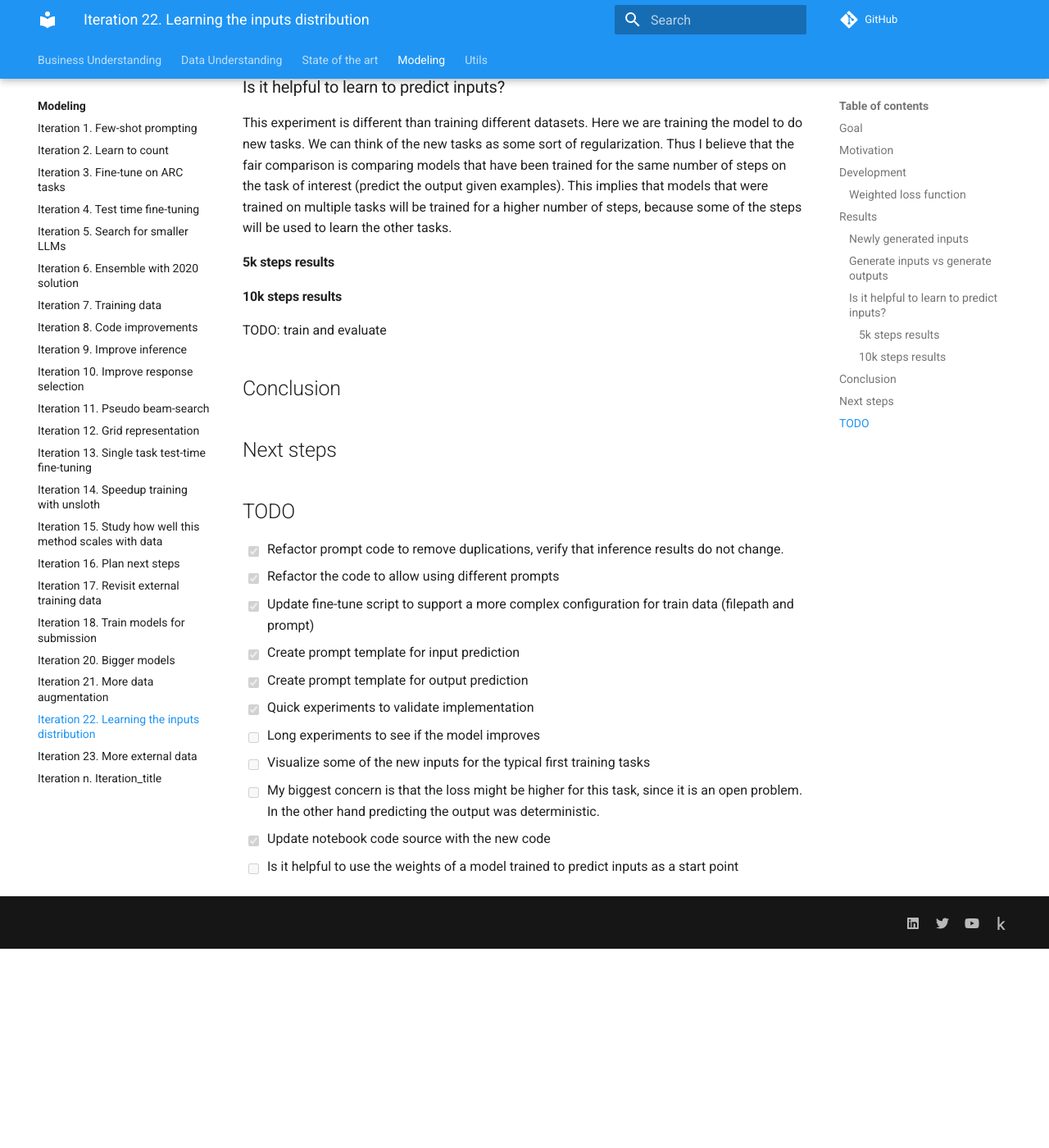
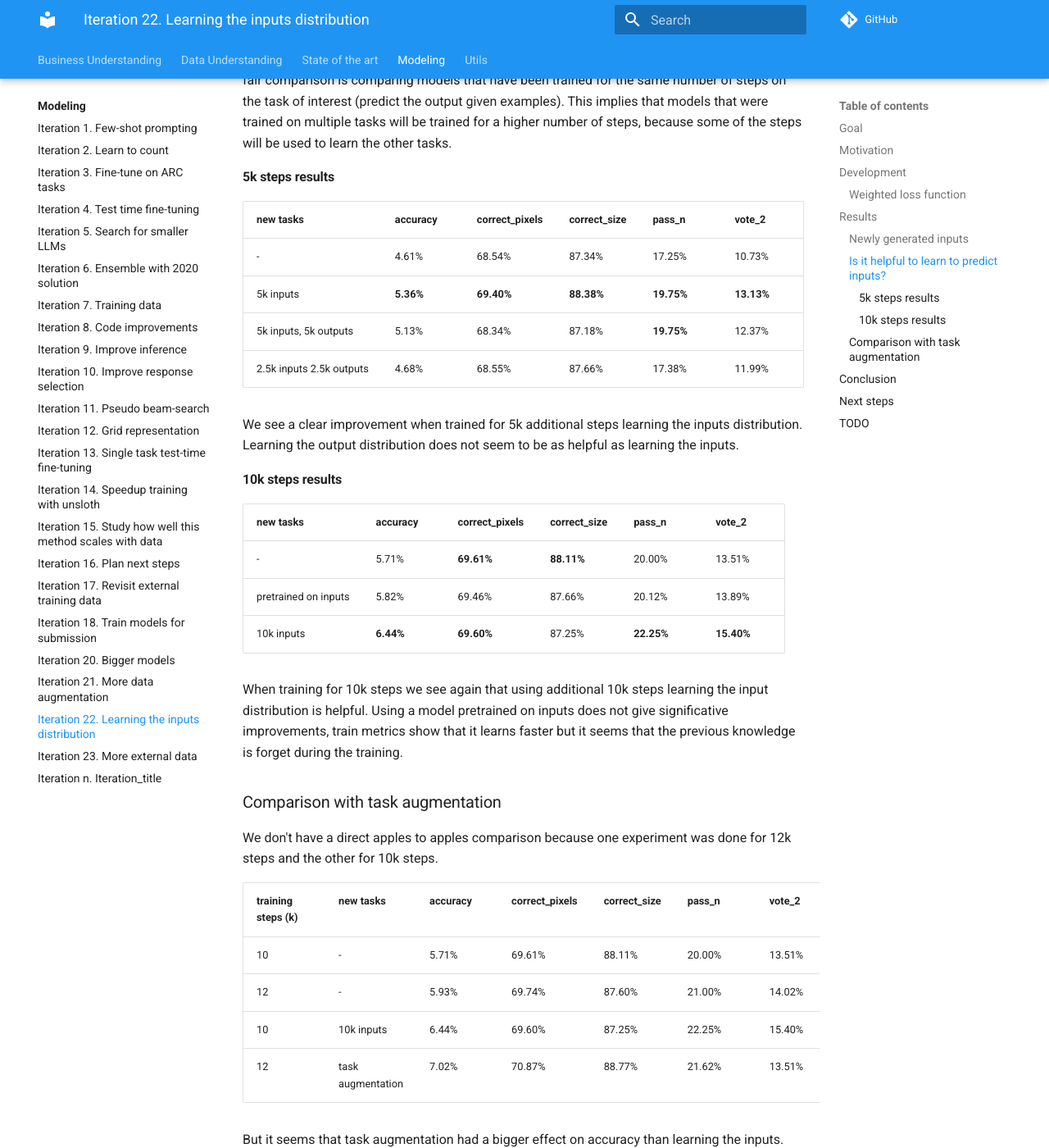
Before and after one commit to zhengjunyao-work/arc24, an MkDocs documentation site: the page built from docs/modeling/Iteration_22_learning_inputs_distribution.md, in a window 1280 px wide and 1400 px high, scrolled down 3500 px. Shown: the whole window at 82% size. Built offline with MkDocs 1.6.1 and Material for MkDocs 9.7.7, drawn with Linux system fonts in a browser that asks for light colours; comment, search, counter and statistics services are not loaded; before the commit the page ends 4657 px from its top, so only the background shows below that; some of the changed text lies outside the part shown.

Commit message:
documented results

```diff
--- a/docs/modeling/Iteration_22_learning_inputs_distribution.md
+++ b/docs/modeling/Iteration_22_learning_inputs_distribution.md
@@ -153,10 +153,6 @@ I have done a quick experiments with a model trained for 1k steps. It seemed tha
 
 TODO: train a model for longer, starting from the short model weights.
 
-### Generate inputs vs generate outputs
-
-TODO: is it more difficult to generate inputs?
-
 ### Is it helpful to learn to predict inputs?
 
 This experiment is different than training different datasets. Here we are training the model to do new tasks.
@@ -167,9 +163,42 @@ of the steps will be used to learn the other tasks.
 
 #### 5k steps results
 
+| new tasks                | accuracy  | correct_pixels | correct_size | pass_n     | vote_2     |
+|--------------------------|-----------|----------------|--------------|------------|------------|
+| -                        | 4.61%     | 68.54%         | 87.34%       | 17.25%     | 10.73%     |
+| 5k inputs                | **5.36%** | **69.40%**     | **88.38%**   | **19.75%** | **13.13%** |
+| 5k inputs, 5k outputs    | 5.13%     | 68.34%         | 87.18%       | **19.75%** | 12.37%     |
+| 2.5k inputs 2.5k outputs | 4.68%     | 68.55%         | 87.66%       | 17.38%     | 11.99%     |
+
+We see a clear improvement when trained for 5k additional steps learning the inputs distribution. Learning
+the output distribution does not seem to be as helpful as learning the inputs.
+
 #### 10k steps results
 
-TODO: train and evaluate
+| new tasks            | accuracy  | correct_pixels | correct_size | pass_n     | vote_2     |
+|----------------------|-----------|----------------|--------------|------------|------------|
+| -                    | 5.71%     | **69.61%**     | **88.11%**   | 20.00%     | 13.51%     |
+| pretrained on inputs | 5.82%     | 69.46%         | 87.66%       | 20.12%     | 13.89%     |
+| 10k inputs           | **6.44%** | **69.60%**     | 87.25%       | **22.25%** | **15.40%** |
+
+When training for 10k steps we see again that using additional 10k steps learning the input distribution is helpful.
+Using a model pretrained on inputs does not give significative improvements, train metrics show that it
+learns faster but it seems that the previous knowledge is forget during the training.
+
+### Comparison with task augmentation
+
+We don't have a direct apples to apples comparison because one experiment was done for 12k steps and the other for 10k steps.
+
+| training steps (k) | new tasks         | accuracy | correct_pixels | correct_size | pass_n | vote_2 |
+|--------------------|-------------------|----------|----------------|--------------|--------|--------|
+| 10                 | -                 | 5.71%    | 69.61%         | 88.11%       | 20.00% | 13.51% |
+| 12                 | -                 | 5.93%    | 69.74%         | 87.60%       | 21.00% | 14.02% |
+| 10                 | 10k inputs        | 6.44%    | 69.60%         | 87.25%       | 22.25% | 15.40% |
+| 12                 | task augmentation | 7.02%    | 70.87%         | 88.77%       | 21.62% | 13.51% |
+
+But it seems that task augmentation had a bigger effect on accuracy than learning the inputs.
+
+TODO: what if we do both?
 
 ## Conclusion
 
@@ -183,8 +212,11 @@ TODO: train and evaluate
 - [x] Create prompt template for input prediction
 - [x] Create prompt template for output prediction
 - [x] Quick experiments to validate implementation
-- [ ] Long experiments to see if the model improves
+- [x] Long experiments to see if the model improves
 - [ ] Visualize some of the new inputs for the typical first training tasks
-- [ ] My biggest concern is that the loss might be higher for this task, since it is an open problem. In the other hand predicting the output was deterministic.
+- [x] My biggest concern is that the loss might be higher for this task, since it is an open problem.
+  In the other hand predicting the output was deterministic. The concern had sense, but the results
+  do not suggest it is a real problem.
 - [x] Update notebook code source with the new code
-- [ ] Is it helpful to use the weights of a model trained to predict inputs as a start point
+- [x] Is it helpful to use the weights of a model trained to predict inputs as a start point
+- [ ] Submission results
```
